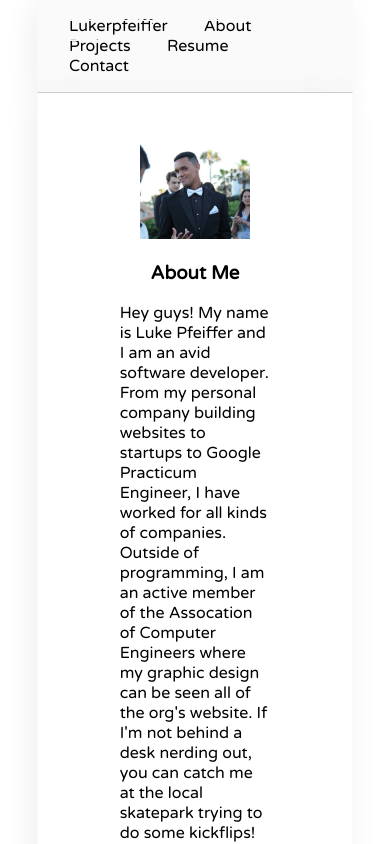
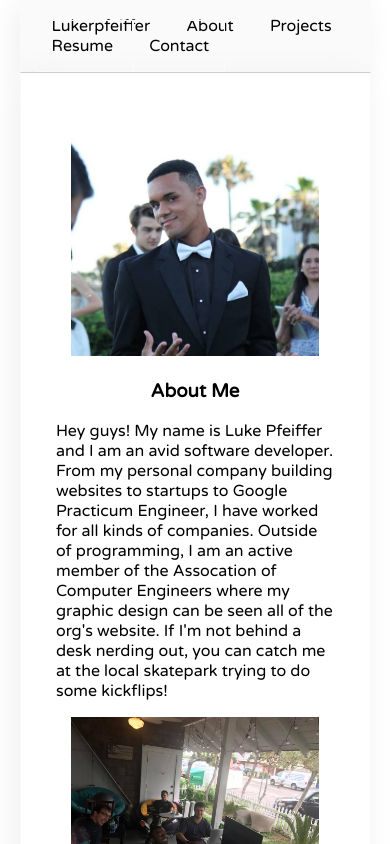
Before and after one commit to lukepfeiffer/lukep, an Angular app: page / in a window 390 px wide. Shown: the top 844 px of the page. Built offline with nearby package versions, Linux system fonts and the light colour scheme.

Commit message:
Update about page to have break points

```diff
--- a/src/app/about/about.component.scss
+++ b/src/app/about/about.component.scss
@@ -8,6 +8,15 @@
       width: 40%;
       margin-left: auto;
       margin-right: auto;
+
+      @media only screen and (max-device-width: 1200px){
+        width: 80% !important;
+      }
+
+      @media only screen and (max-device-width: 768px){
+        width: 100% !important;
+      }
+
     }
 
     p{
@@ -15,6 +24,15 @@
       text-align: left;
       margin-left: auto;
       margin-right: auto;
+
+      @media only screen and (max-device-width: 1200px){
+        width: 90% !important;
+      }
+
+      @media only screen and (max-device-width: 768px){
+        width: 100% !important;
+      }
+
     }
   }
 }
--- a/src/styles.css
+++ b/src/styles.scss
@@ -7,9 +7,16 @@ body{
   width: 81%;
   margin-right: auto;
   margin-left: auto;
-  background-color: #fff;  /* fallback for old browsers */
-  /* background: -webkit-linear-gradient(to right, #fff, #FAFAFA);  /1* Chrome 10-25, Safari 5.1-6 *1/ */
-  /* background: linear-gradient(to right, #fff, #FAFAFA); /1* W3C, IE 10+/ Edge, Firefox 16+, Chrome 26+, Opera 12+, Safari 7+ *1/ */
+  background-color: #fff;
+
+  @media only screen and (max-device-width: 1200px){
+    width: 90% !important;
+  }
+
+  @media only screen and (max-device-width: 768px){
+    width: 100% !important;
+  }
+
 }
 
 html{
```
Also changed, not shown: .angular-cli.json.
